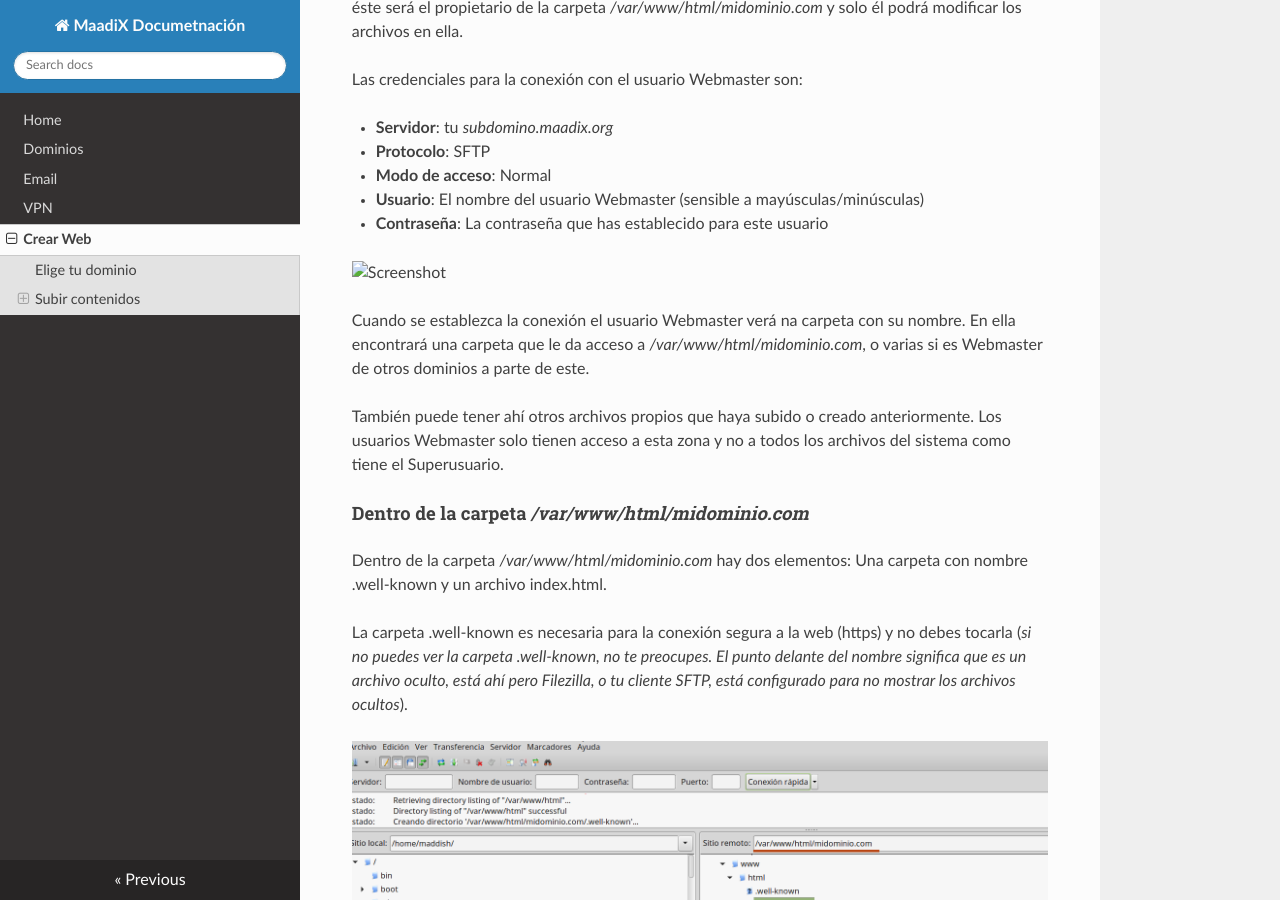
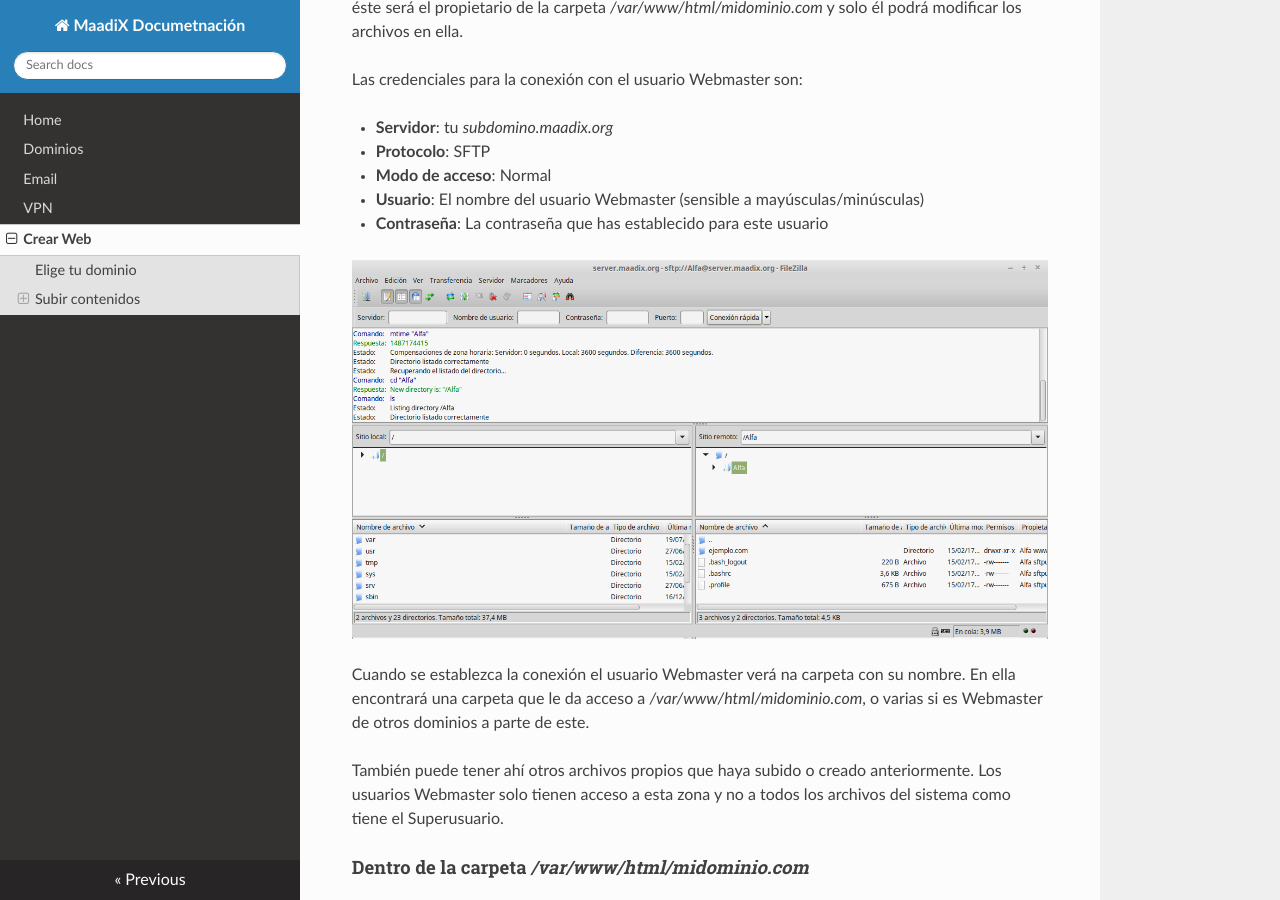
Before and after one commit to MaadixNet/docs, an MkDocs documentation site: the page built from docs/create-web.md, in a window 1280 px wide and 900 px high, scrolled down 924 px. Built offline with MkDocs 1.6.1, drawn with Linux system fonts in a browser that asks for light colours; nearby versions of some CDN libraries; old or Windows-style settings are respelled for this version of MkDocs.

Commit message:
Update create-web.md

```diff
--- a/docs/create-web.md
+++ b/docs/create-web.md
@@ -30,7 +30,7 @@ Las credenciales para la conexión con el usuario Webmaster son:
 * **Usuario**: El nombre del usuario Webmaster (sensible a mayúsculas/minúsculas)
 * **Contraseña**: La contraseña que has establecido para este usuario
 
-![Screenshot](img/sftp-anna.png)
+![Screenshot](img/sftp-user.png)
 
 Cuando se establezca la conexión el usuario Webmaster verá na carpeta con su nombre. En ella encontrará una carpeta que le da acceso a */var/www/html/midominio.com*, o varias si es Webmaster de otros dominios a parte de este.
 
```
